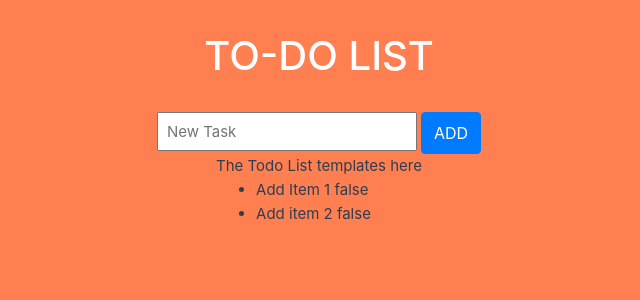
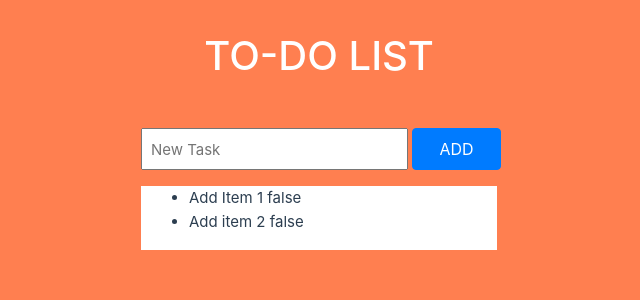
Before and after one commit to huyviet1995/todolist-vue, a Vue app: page / in a window 1280 px wide. Shown: the top 300 px of the page, without its empty margins (321-961 px from the left). Built offline with nearby package versions, Linux system fonts and the light colour scheme.

Commit message:
Make the width of the todo list span the whole width

```diff
--- a/src/App.vue
+++ b/src/App.vue
@@ -5,19 +5,19 @@
     <header class="text-center mb-4">
       <h1 class="text-white">TO-DO LIST</h1>
     </header>
-    <section
-      class="container-fluid m-auto bg-red w-100 d-flex align-items-center justify-content-center"
-    >
-      <div class="row m-auto">
-        <input
-          class="py-2 px-2 h-100 w-40"
-          type="text"
-          placeholder="New Task"
-        />
-        <button class="btn btn-primary ml-1 py-2 h-100">ADD</button>
+    <section class="m-auto bg-red d-flex align-items-center flex-column">
+      <div class="row w-100 m-3">
+        <div class="col-sm-9 px-0">
+          <input
+            class="py-2 px-2 h-100 w-100"
+            type="text"
+            placeholder="New Task"
+          />
+        </div>
+        <div class="col-sm-3 px-0">
+          <button class="btn btn-primary ml-1 py-2 h-100 w-100">ADD</button>
+        </div>
       </div>
-    </section>
-    <section>
       <todo-list></todo-list>
     </section>
   </main>
--- a/src/components/TodoList.vue
+++ b/src/components/TodoList.vue
@@ -1,5 +1,5 @@
 <template>
-  The Todo List templates here
+  <section class="px-2 bg-white w-100">
     <ul>
       <todo-item
         v-for="item in todoItems"
@@ -9,6 +9,7 @@
       >
       </todo-item>
     </ul>
+  </section>
 </template>
 
 <script>
```
Lines whose indentation alone changed are shown as unchanged.
